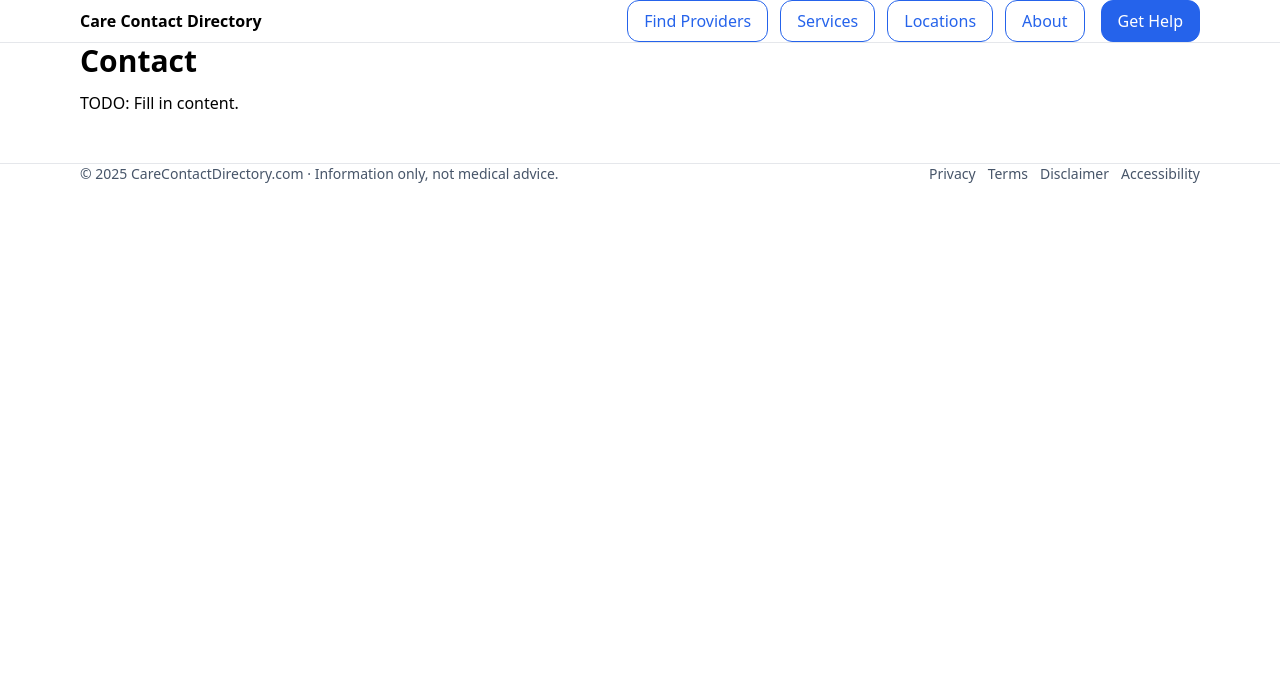
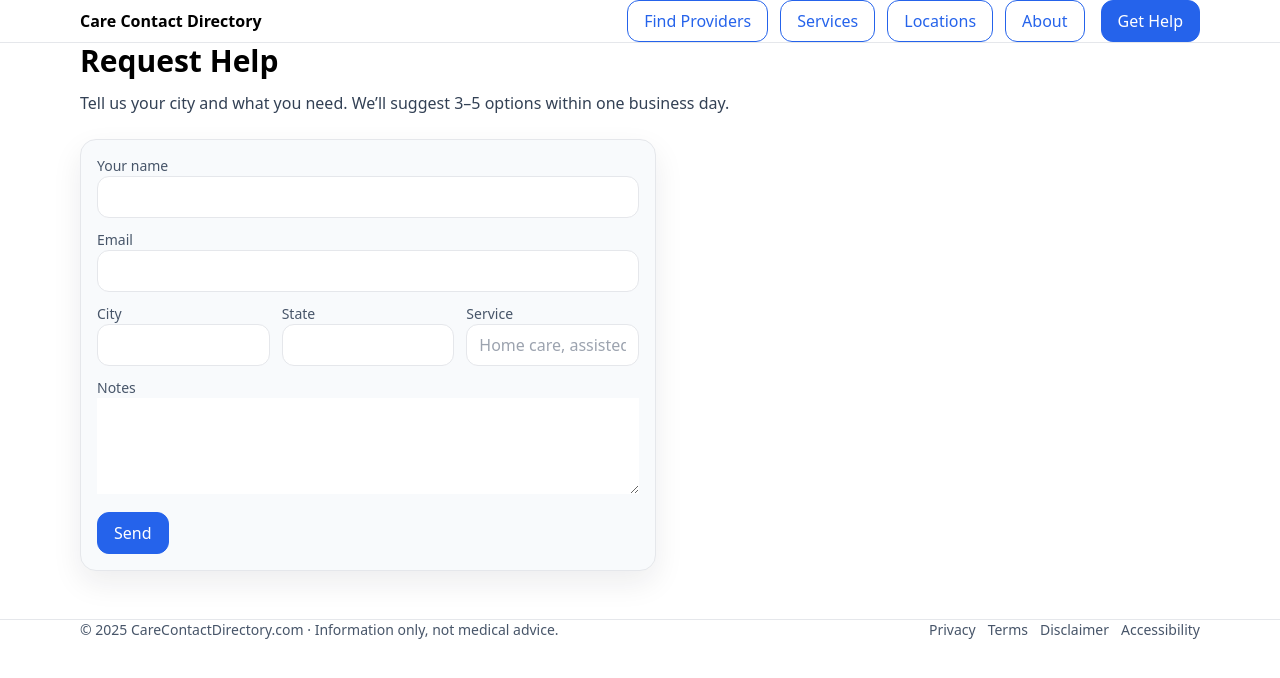
Before and after one commit to Gr3enWinter/carecontact-next, a Next.js app: page /contact in a window 1280 px wide. Shown: the top 678 px of the page. Built offline with nearby package versions, Linux system fonts and the light colour scheme.

Commit message:
UX/content pass: home, about, services, contact, footer cleanup

```diff
--- a/app/about/page.tsx
+++ b/app/about/page.tsx
@@ -1 +1,22 @@
-export default function Page(){return <div className='container py-10'><h1 className='text-3xl font-bold mb-3'>About</h1><p>TODO: Fill in content.</p></div>}
+export default function Page() {
+  return (
+    <div className="container py-10">
+      <h1 className="text-3xl font-bold mb-3">About Care Contact Directory</h1>
+      <p className="text-slate-700 max-w-3xl">
+        We make it easy to find trusted care providers. Families and care coordinators use
+        our directory to compare services, request callbacks, and understand options like
+        home care, assisted living, and memory care.
+      </p>
+      <h2 className="text-2xl font-semibold mt-8 mb-2">How we help</h2>
+      <ul className="list-disc pl-6 text-slate-700 space-y-1">
+        <li>Search providers by city, state, and service.</li>
+        <li>Short explainers—no jargon—on common care types and funding.</li>
+        <li>Optional concierge help when you need a short list fast.</li>
+      </ul>
+      <h2 className="text-2xl font-semibold mt-8 mb-2">What we’re not</h2>
+      <p className="text-slate-700 max-w-3xl">
+        We don’t provide medical advice. Always confirm details with providers and your clinician.
+      </p>
+    </div>
+  )
+}
--- a/app/contact/page.tsx
+++ b/app/contact/page.tsx
@@ -1 +1,59 @@
-export default function Page(){return <div className='container py-10'><h1 className='text-3xl font-bold mb-3'>Contact</h1><p>TODO: Fill in content.</p></div>}
+'use client'
+import { useState } from 'react'
+
+export default function Page() {
+  const [sent, setSent] = useState(false)
+
+  async function onSubmit(e: React.FormEvent<HTMLFormElement>) {
+    e.preventDefault()
+    const data = Object.fromEntries(new FormData(e.currentTarget).entries())
+    // TODO: wire to /api/leads; for now, just fake success
+    console.log('lead', data)
+    setSent(true)
+  }
+
+  return (
+    <div className="container py-10">
+      <h1 className="text-3xl font-bold mb-3">Request Help</h1>
+      <p className="text-slate-700 max-w-2xl">
+        Tell us your city and what you need. We’ll suggest 3–5 options within one business day.
+      </p>
+
+      {!sent ? (
+        <form onSubmit={onSubmit} className="card mt-6 space-y-3 max-w-xl">
+          <div>
+            <label className="block text-sm text-slate-600">Your name</label>
+            <input name="name" required className="w-full" />
+          </div>
+          <div>
+            <label className="block text-sm text-slate-600">Email</label>
+            <input name="email" type="email" required className="w-full" />
+          </div>
+          <div className="grid grid-cols-1 md:grid-cols-3 gap-3">
+            <div>
+              <label className="block text-sm text-slate-600">City</label>
+              <input name="city" className="w-full" />
+            </div>
+            <div>
+              <label className="block text-sm text-slate-600">State</label>
+              <input name="state" className="w-full" />
+            </div>
+            <div>
+              <label className="block text-sm text-slate-600">Service</label>
+              <input name="service" placeholder="Home care, assisted living..." className="w-full" />
+            </div>
+          </div>
+          <div>
+            <label className="block text-sm text-slate-600">Notes</label>
+            <textarea name="notes" rows={4} className="w-full" />
+          </div>
+          <button className="btn btn-primary">Send</button>
+        </form>
+      ) : (
+        <div className="card mt-6">
+          Thanks—we’ll email you shortly with a short list.
+        </div>
+      )}
+    </div>
+  )
+}
--- a/app/services/page.tsx
+++ b/app/services/page.tsx
@@ -1 +1,45 @@
-export default function Page(){return <div className='container py-10'><h1 className='text-3xl font-bold mb-3'>Services</h1><p>TODO: Fill in content.</p></div>}
+export default function Page() {
+  return (
+    <div className="container py-10">
+      <h1 className="text-3xl font-bold mb-3">Care Services, Explained</h1>
+
+      <section className="mt-6">
+        <h2 className="text-2xl font-semibold">Home Care</h2>
+        <p className="text-slate-700 max-w-3xl">
+          In-home support with activities of daily living: bathing, dressing, meals, mobility, companionship.
+          Usually private-pay; some long-term care policies cover it.
+        </p>
+      </section>
+
+      <section className="mt-6">
+        <h2 className="text-2xl font-semibold">Assisted Living</h2>
+        <p className="text-slate-700 max-w-3xl">
+          Residential setting with meals, housekeeping, and help as needed. Not the same as a nursing home.
+        </p>
+      </section>
+
+      <section className="mt-6">
+        <h2 className="text-2xl font-semibold">Memory Care</h2>
+        <p className="text-slate-700 max-w-3xl">
+          Secure assisted living specialized for dementia. Staff training and safety design are key.
+        </p>
+      </section>
+
+      <section className="mt-6">
+        <h2 className="text-2xl font-semibold">Skilled Nursing</h2>
+        <p className="text-slate-700 max-w-3xl">
+          24/7 nursing and rehab. Short-term stays may be covered under Medicare after a qualifying hospital stay.
+        </p>
+      </section>
+
+      <section className="mt-6">
+        <h2 className="text-2xl font-semibold">Paying for Care (Quick Notes)</h2>
+        <ul className="list-disc pl-6 text-slate-700 space-y-1">
+          <li><strong>Medicare:</strong> health/rehab, not room & board in assisted living.</li>
+          <li><strong>Medicaid:</strong> varies by state; some waiver programs cover home/community services.</li>
+          <li><strong>LTC Insurance:</strong> may cover in-home or facility care per policy terms.</li>
+        </ul>
+      </section>
+    </div>
+  )
+}
```
